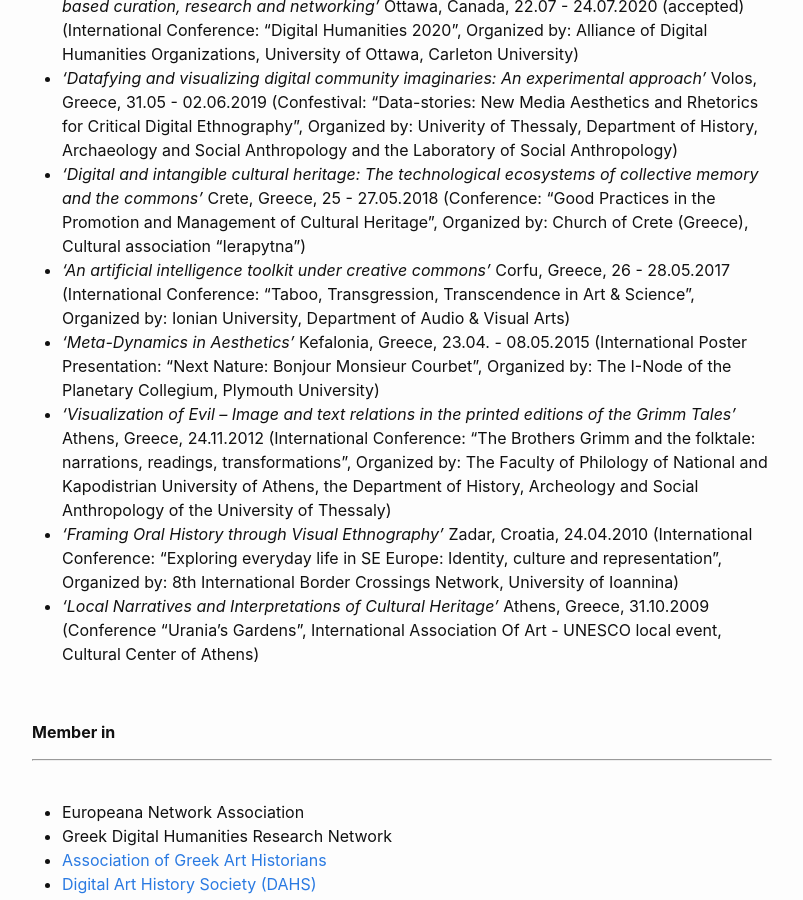
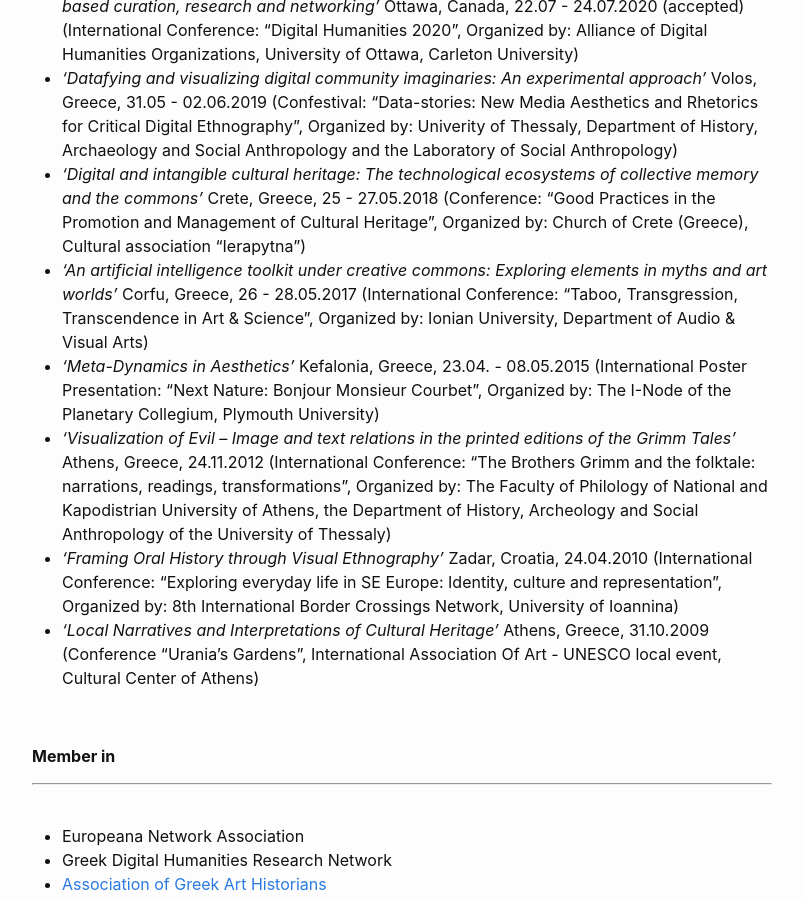
Before and after one commit to mziku/mziku.github.io, a Jekyll site: the page built from publications.md, in a window 1280 px wide and 900 px high, scrolled down 1382 px. Shown: the whole window, without its empty margins (238-1041 px from the left). Built offline with Jekyll 4.4.1, drawn with Linux system fonts in a browser that asks for light colours.

Commit message:
Update publications.md

```diff
--- a/publications.md
+++ b/publications.md
@@ -43,7 +43,7 @@
 - *'MAZI means together: A “minimal computing” local network infrastructure for community-based curation, research and networking'* Ottawa, Canada, 22.07 - 24.07.2020 (accepted) (International Conference: "Digital Humanities 2020", Organized by: Alliance of Digital Humanities Organizations, University of Ottawa, Carleton University)
 - *'Datafying and visualizing digital community imaginaries: An experimental approach'* Volos, Greece, 31.05 - 02.06.2019 (Confestival: “Data-stories: New Media Aesthetics and Rhetorics for Critical Digital Ethnography”, Organized by: Univerity of Thessaly, Department of History, Archaeology and Social Anthropology and the Laboratory of Social Anthropology)
 - *'Digital and intangible cultural heritage: The technological ecosystems of collective memory and the commons'* Crete, Greece, 25 - 27.05.2018 (Conference: “Good Practices in the Promotion and Management of Cultural Heritage”, Organized by: Church of Crete (Greece), Cultural association “Ierapytna”)
-- *'An artificial intelligence toolkit under creative commons'* Corfu, Greece, 26 - 28.05.2017 (International Conference: “Taboo, Transgression, Transcendence in Art & Science”, Organized by: Ionian University, Department of Audio & Visual Arts)
+- *'An artificial intelligence toolkit under creative commons: Exploring elements in myths and art worlds'* Corfu, Greece, 26 - 28.05.2017 (International Conference: “Taboo, Transgression, Transcendence in Art & Science”, Organized by: Ionian University, Department of Audio & Visual Arts)
 - *'Meta-Dynamics in Aesthetics'* Kefalonia, Greece, 23.04. - 08.05.2015 (International Poster Presentation: “Next Nature: Bonjour Monsieur Courbet”, Organized by: The I-Node of the Planetary Collegium, Plymouth University)
 - *'Visualization of Evil – Image and text relations in the printed editions of the Grimm Tales'* Athens, Greece, 24.11.2012 (International Conference: "The Brothers Grimm and the folktale: narrations, readings, transformations", Organized by: The Faculty of Philology of National and Kapodistrian University of Athens, the Department of History, Archeology and Social Anthropology of the University of Thessaly)
 - *'Framing Oral History through Visual Ethnography'* Zadar, Croatia, 24.04.2010 (International Conference: “Exploring everyday life in SE Europe: Identity, culture and representation”, Organized by: 8th International Border Crossings Network, University of Ioannina)
```
